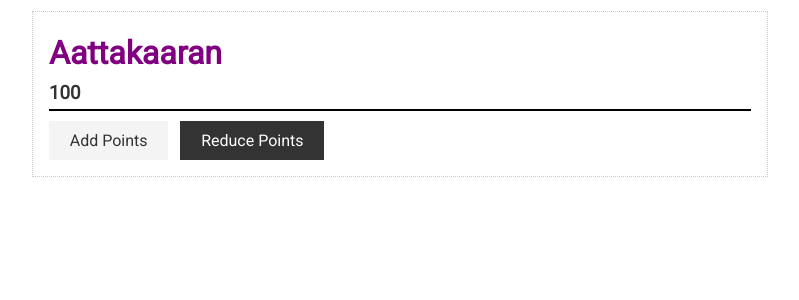
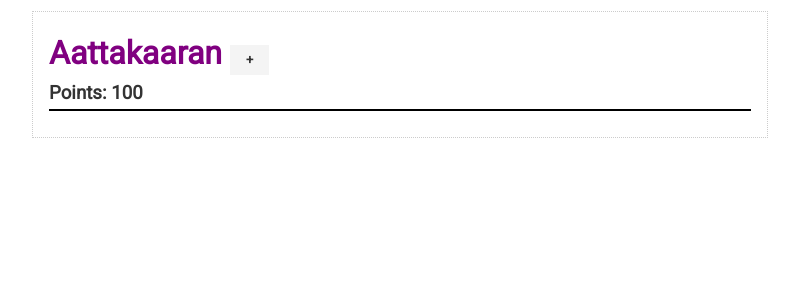
Before and after one commit to guhandelta/Simple-Svelte-Scorecard-App, a Svelte app: page / in a window 1280 px wide. Shown: the top 300 px of the page, without its empty margins (240-1039 px from the left). Built offline with nearby package versions, Linux system fonts and the light colour scheme.

Commit message:
Added conditional statements to Toggle the visibility of controllers

```diff
--- a/src/App.svelte
+++ b/src/App.svelte
@@ -3,6 +3,8 @@
 	let points = 100;
 	// const addPoint = () => (points += 1);
 	const reducePoint = () => (points -= 1);
+	let showModifiers = false;
+	const toggleModifiers = () => (showModifiers = !showModifiers);
 </script>
 
 <style>
@@ -16,9 +18,17 @@
 </style>
 <div class="container">
 	<div class="card">
-		<h1>{name}</h1>
-		<h3>{points}</h3>
-		<button class="btn" on:click={() => (points += 1)}>Add Points</button>
-		<button class="btn btn-dark" on:click={reducePoint}>Reduce Points</button>
+		<h1>
+			{name}
+			<button class="btn btn-sm" on:click={toggleModifiers}>
+				{#if showModifiers}-{:else}+{/if}
+			</button>
+		</h1>
+		<h3>Points: {points}</h3>
+		{#if showModifiers}
+			<button class="btn" on:click={() => (points += 1)}>Add Points</button>
+			<button class="btn btn-dark" on:click={reducePoint}>Reduce Points</button>
+			<input type="number" bind:value={points} />
+		{/if}
 	</div>
 </div>
```
